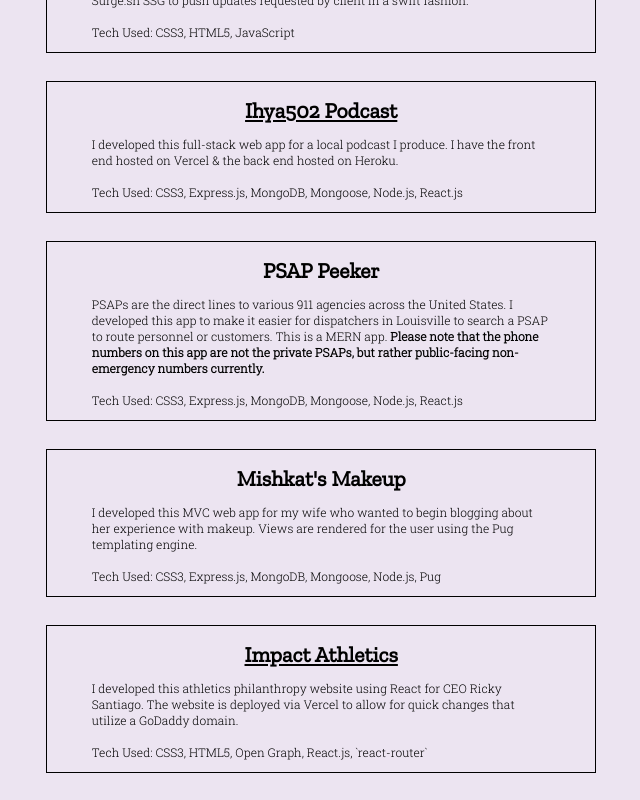
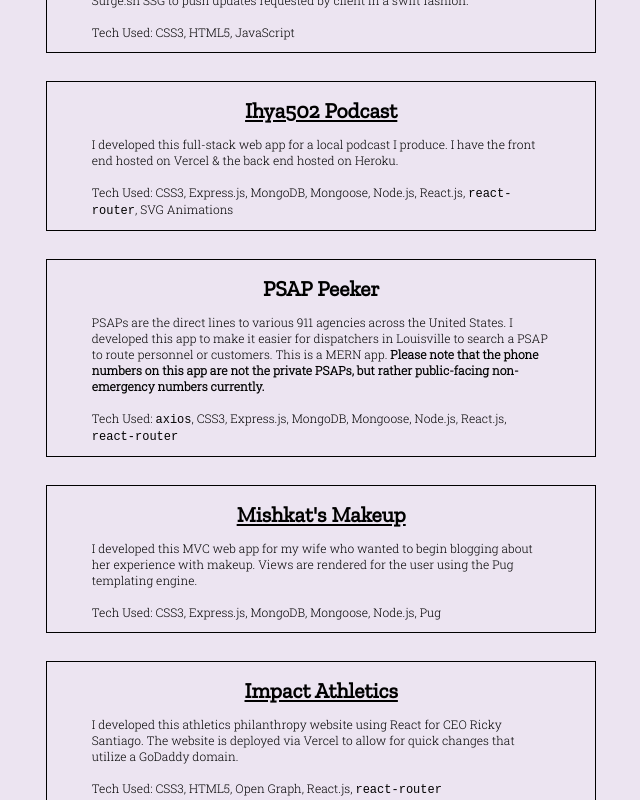
Before and after one commit to hamzafoy/hamza_foy_anthology, a React (Create React App) app: page / in a window 1280 px wide. Shown: the part 1340-2140 px from the top of the page, without its empty margins (530-1170 px from the left). Built offline with nearby package versions, Linux system fonts and the light colour scheme.

Commit message:
completed adding all project cards.

```diff
--- a/src/BodySection/BodySection.js
+++ b/src/BodySection/BodySection.js
@@ -64,7 +64,7 @@ class BodySection extends React.Component {
                             I developed this full-stack web app for a local podcast I produce. I have the
                             front end hosted on Vercel &amp; the back end hosted on Heroku.<br/><br/>
 
-                            Tech Used: CSS3, Express.js, MongoDB, Mongoose, Node.js, React.js
+                            Tech Used: CSS3, Express.js, MongoDB, Mongoose, Node.js, React.js, <code>react-router</code>, SVG Animations
                         </p>
 
                     </aside>
@@ -82,7 +82,7 @@ class BodySection extends React.Component {
                             numbers on this app are not the private PSAPs, but rather public-facing non-emergency
                             numbers currently.</strong><br/><br/>
 
-                            Tech Used: CSS3, Express.js, MongoDB, Mongoose, Node.js, React.js
+                            Tech Used: <code>axios</code>, CSS3, Express.js, MongoDB, Mongoose, Node.js, React.js, <code>react-router</code>
                         </p>
 
                     </aside>
@@ -90,7 +90,13 @@ class BodySection extends React.Component {
                     <aside className="project-list__item">
 
                         <h1 className="item__label">
+                            <a
+                            href="https://github.com/hamzafoy/mishkat_makeup_app"
+                            target="_blank"
+                            rel="noreferrer"
+                            >
                             Mishkat's Makeup
+                            </a>
                         </h1>
 
                         <p className="item__text">
@@ -119,7 +125,7 @@ class BodySection extends React.Component {
                             I developed this athletics philanthropy website using React for CEO Ricky Santiago.
                             The website is deployed via Vercel to allow for quick changes that utilize a GoDaddy domain.<br/><br/>
 
-                            Tech Used: CSS3, HTML5, Open Graph, React.js, `react-router`
+                            Tech Used: CSS3, HTML5, Open Graph, React.js, <code>react-router</code>
                         </p>
 
                     </aside>
```
